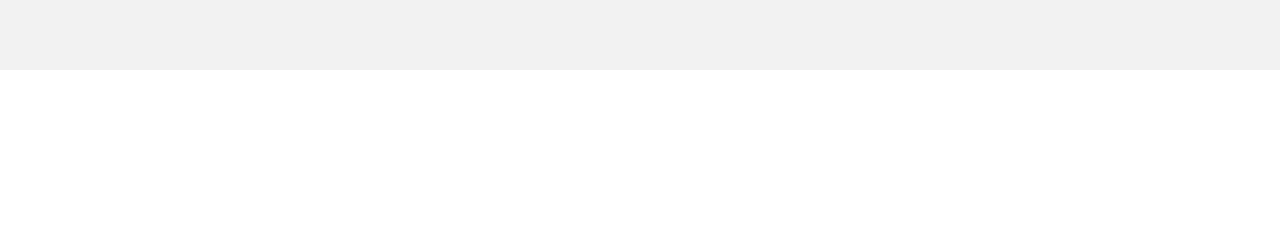
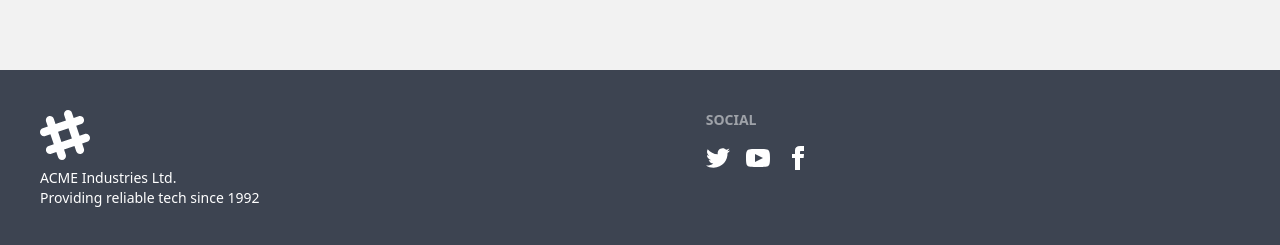
Before and after one commit to CJHydraGenZ/belajar-next13-mysql, a Next.js app: page / in a window 1280 px wide. Shown: the part 794-1039 px from the top of the page. Before the commit the page ends 864 px from the top, so only its background shows below. Built offline with nearby package versions, Linux system fonts and the light colour scheme; no server answers.

Commit message:
add form data pajak

```diff
--- a/app/components/Nav.jsx
+++ b/app/components/Nav.jsx
@@ -16,7 +16,7 @@
         </div>
 
         <div className="flex-none">
-          <ul className="menu menu-horizontal px-1">
+          <ul className="menu menu-horizontal px-2 gap-2">
             <li>
               <Link href={`/`}>Home</Link>
             </li>
--- /dev/null
+++ b/app/dashboard/data-pajak/formPajak.jsx
@@ -0,0 +1,102 @@
+import React from "react";
+
+export default function FormPajak() {
+  return (
+    <div className="flex flex-col lg:flex-row">
+      {/* <form> */}
+      <div className="card  w-full max-w-lg ">
+        <div className="card-body">
+          <div className="form-control">
+            <label className="label">
+              <span className="label-text">Jumlah Aset</span>
+            </label>
+            <input
+              type="text"
+              placeholder="Jumlah Aset"
+              className="input input-bordered"
+              // onChange={(e) => setUserName(e.target.value)}
+            />
+          </div>
+          <div className="form-control">
+            <label className="label">
+              <span className="label-text">Jenis Aset</span>
+            </label>
+            <input
+              type="text"
+              placeholder="text"
+              className="input input-bordered"
+              // onChange={(e) => setPassword(e.target.value)}
+            />
+          </div>
+          <div className="form-control">
+            <label className="label">
+              <span className="label-text">Pajak</span>
+            </label>
+            <input
+              type="text"
+              placeholder="text"
+              className="input input-bordered"
+              // onChange={(e) => setPassword(e.target.value)}
+            />
+          </div>
+        </div>
+      </div>
+      <div className="card-body">
+        <div className="form-control w-full max-w-xs">
+          <label className="label">
+            <span className="label-text">
+              Kecamatan
+            </span>
+            {/* <span className="label-text-alt">Alt label</span> */}
+          </label>
+          <select className="select select-bordered">
+            <option disabled selected>Pick one</option>
+            <option>Star Wars</option>
+            <option>Harry Potter</option>
+            <option>Lord of the Rings</option>
+            <option>Planet of the Apes</option>
+            <option>Star Trek</option>
+          </select>
+          {
+            /* <label className="label">
+              <span className="label-text-alt">Alt label</span>
+              <span className="label-text-alt">Alt label</span>
+            </label> */
+          }
+        </div>
+        <div className="form-control w-full max-w-xs">
+          <label className="label">
+            <span className="label-text">
+              Desa
+            </span>
+            {/* <span className="label-text-alt">Alt label</span> */}
+          </label>
+          <select className="select select-bordered">
+            <option disabled selected>Pick one</option>
+            <option>Star Wars</option>
+            <option>Harry Potter</option>
+            <option>Lord of the Rings</option>
+            <option>Planet of the Apes</option>
+            <option>Star Trek</option>
+          </select>
+          {
+            /* <label className="label">
+            <span className="label-text-alt">Alt label</span>
+            <span className="label-text-alt">Alt label</span>
+            </label> */
+          }
+          <div className="form-control mt-6">
+            <button
+              type="button"
+              // onClick={(e) => handleLogin(e)}
+              className="btn btn-primary"
+            >
+              Tambah
+            </button>
+          </div>
+        </div>
+      </div>
+      {/* </form> */}
+    </div>
+  );
+}
--- /dev/null
+++ b/app/dashboard/data-pajak/page.jsx
@@ -0,0 +1,10 @@
+import React from "react";
+import FormPajak from "./formPajak";
+
+export default function page() {
+  return (
+    <div>
+      <FormPajak />
+    </div>
+  );
+}
--- a/app/dashboard/pajak/desa/page.jsx
+++ b/app/dashboard/pajak/[desa]/page.jsx
@@ -2,9 +2,10 @@
 import DataDesa from "./dataDesa";
 
 export default function page({ params }) {
+  const desa = params.desa;
   return (
     <div>
-      <h1>Desa</h1>
+      <h1>Desa : {desa}</h1>
       <DataDesa />
     </div>
   );
--- a/app/dashboard/pajak/dataAset.jsx
+++ b/app/dashboard/pajak/dataAset.jsx
@@ -4,19 +4,25 @@
   {
     jlh_aset: 1,
     jns_aset: "mobil",
-    kecamatan: "pekutatan",
+    kecamatan: "melaya",
     pajak: "in adalah pajak",
   },
   {
     jlh_aset: 1,
     jns_aset: "mobil",
-    kecamatan: "pekutatan",
+    kecamatan: "negara",
     pajak: "in adalah pajak",
   },
   {
     jlh_aset: 1,
     jns_aset: "mobil",
-    kecamatan: "pekutatan",
+    kecamatan: "jembrana",
+    pajak: "in adalah pajak",
+  },
+  {
+    jlh_aset: 1,
+    jns_aset: "mobil",
+    kecamatan: "mendoyo",
     pajak: "in adalah pajak",
   },
   {
@@ -45,7 +51,7 @@
               <th>{d.jlh_aset}</th>
               <td>{d.jns_aset}</td>
               <td>
-                <Link href={`/dashboard/pajak/desa`}>
+                <Link href={`/dashboard/pajak/${d.kecamatan}`}>
                   {d.kecamatan}
                 </Link>
               </td>
--- a/app/dashboard/sidebar.jsx
+++ b/app/dashboard/sidebar.jsx
@@ -16,7 +16,7 @@
       </div>
       <div className="drawer-side">
         <label htmlFor="my-drawer-2" className="drawer-overlay"></label>
-        <ul className="menu p-4 w-80 bg-base-100 text-base-content">
+        <ul className="menu p-4 w-80 bg-base-100 text-base-content gap-1">
           {/* <!-- Sidebar content here --> */}
           <li>
             <Link href={`/dashboard/register`}>Tambah User</Link>
@@ -26,10 +26,7 @@
             <Link href={`/dashboard/pajak`}>Data Pajak</Link>
           </li>
           <li>
-            <a>Pajak</a>
-          </li>
-          <li>
-            <a>Pajak</a>
+            <Link href={`/dashboard/data-pajak`}>Tambah Pajak</Link>
           </li>
         </ul>
       </div>
--- /dev/null
+++ b/app/footer.jsx
@@ -0,0 +1,66 @@
+import React from "react";
+
+export default function Footer() {
+  return (
+    <footer className="footer p-10 bg-neutral text-neutral-content">
+      <div>
+        <svg
+          width="50"
+          height="50"
+          viewBox="0 0 24 24"
+          xmlns="http://www.w3.org/2000/svg"
+          fillRule="evenodd"
+          clipRule="evenodd"
+          className="fill-current"
+        >
+          <path d="M22.672 15.226l-2.432.811.841 2.515c.33 1.019-.209 2.127-1.23 2.456-1.15.325-2.148-.321-2.463-1.226l-.84-2.518-5.013 1.677.84 2.517c.391 1.203-.434 2.542-1.831 2.542-.88 0-1.601-.564-1.86-1.314l-.842-2.516-2.431.809c-1.135.328-2.145-.317-2.463-1.229-.329-1.018.211-2.127 1.231-2.456l2.432-.809-1.621-4.823-2.432.808c-1.355.384-2.558-.59-2.558-1.839 0-.817.509-1.582 1.327-1.846l2.433-.809-.842-2.515c-.33-1.02.211-2.129 1.232-2.458 1.02-.329 2.13.209 2.461 1.229l.842 2.515 5.011-1.677-.839-2.517c-.403-1.238.484-2.553 1.843-2.553.819 0 1.585.509 1.85 1.326l.841 2.517 2.431-.81c1.02-.33 2.131.211 2.461 1.229.332 1.018-.21 2.126-1.23 2.456l-2.433.809 1.622 4.823 2.433-.809c1.242-.401 2.557.484 2.557 1.838 0 .819-.51 1.583-1.328 1.847m-8.992-6.428l-5.01 1.675 1.619 4.828 5.011-1.674-1.62-4.829z">
+          </path>
+        </svg>
+        <p>
+          ACME Industries Ltd.<br />Providing reliable tech since 1992
+        </p>
+      </div>
+      <div>
+        <span className="footer-title">Social</span>
+        <div className="grid grid-flow-col gap-4">
+          <a>
+            <svg
+              xmlns="http://www.w3.org/2000/svg"
+              width="24"
+              height="24"
+              viewBox="0 0 24 24"
+              className="fill-current"
+            >
+              <path d="M24 4.557c-.883.392-1.832.656-2.828.775 1.017-.609 1.798-1.574 2.165-2.724-.951.564-2.005.974-3.127 1.195-.897-.957-2.178-1.555-3.594-1.555-3.179 0-5.515 2.966-4.797 6.045-4.091-.205-7.719-2.165-10.148-5.144-1.29 2.213-.669 5.108 1.523 6.574-.806-.026-1.566-.247-2.229-.616-.054 2.281 1.581 4.415 3.949 4.89-.693.188-1.452.232-2.224.084.626 1.956 2.444 3.379 4.6 3.419-2.07 1.623-4.678 2.348-7.29 2.04 2.179 1.397 4.768 2.212 7.548 2.212 9.142 0 14.307-7.721 13.995-14.646.962-.695 1.797-1.562 2.457-2.549z">
+              </path>
+            </svg>
+          </a>
+          <a>
+            <svg
+              xmlns="http://www.w3.org/2000/svg"
+              width="24"
+              height="24"
+              viewBox="0 0 24 24"
+              className="fill-current"
+            >
+              <path d="M19.615 3.184c-3.604-.246-11.631-.245-15.23 0-3.897.266-4.356 2.62-4.385 8.816.029 6.185.484 8.549 4.385 8.816 3.6.245 11.626.246 15.23 0 3.897-.266 4.356-2.62 4.385-8.816-.029-6.185-.484-8.549-4.385-8.816zm-10.615 12.816v-8l8 3.993-8 4.007z">
+              </path>
+            </svg>
+          </a>
+          <a>
+            <svg
+              xmlns="http://www.w3.org/2000/svg"
+              width="24"
+              height="24"
+              viewBox="0 0 24 24"
+              className="fill-current"
+            >
+              <path d="M9 8h-3v4h3v12h5v-12h3.642l.358-4h-4v-1.667c0-.955.192-1.333 1.115-1.333h2.885v-5h-3.808c-3.596 0-5.192 1.583-5.192 4.615v3.385z">
+              </path>
+            </svg>
+          </a>
+        </div>
+      </div>
+    </footer>
+  );
+}
--- a/app/page.jsx
+++ b/app/page.jsx
@@ -7,6 +7,7 @@
 import { signIn, signOut, useSession } from "next-auth/react";
 import { redirect } from "next/navigation";
 import Hero from "./components/Hero";
+import Footer from "./footer";
 
 // const inter = Inter({ subsets: ['latin'] })
 
@@ -25,6 +26,7 @@
     <main>
       <Nav />
       <Hero />
+      <Footer />
       {/* <h1>{session?.user?.email}</h1> */}
       {/* <button onClick={() => signOut()}>Sign out</button> */}
       {/* <h1 className="text-center text-yellow-500">Home</h1> */}
```
Also changed, not shown: app/dashboard/pajak/[desa]/dataDesa.jsx (renamed from app/dashboard/pajak/desa/dataDesa.jsx).
